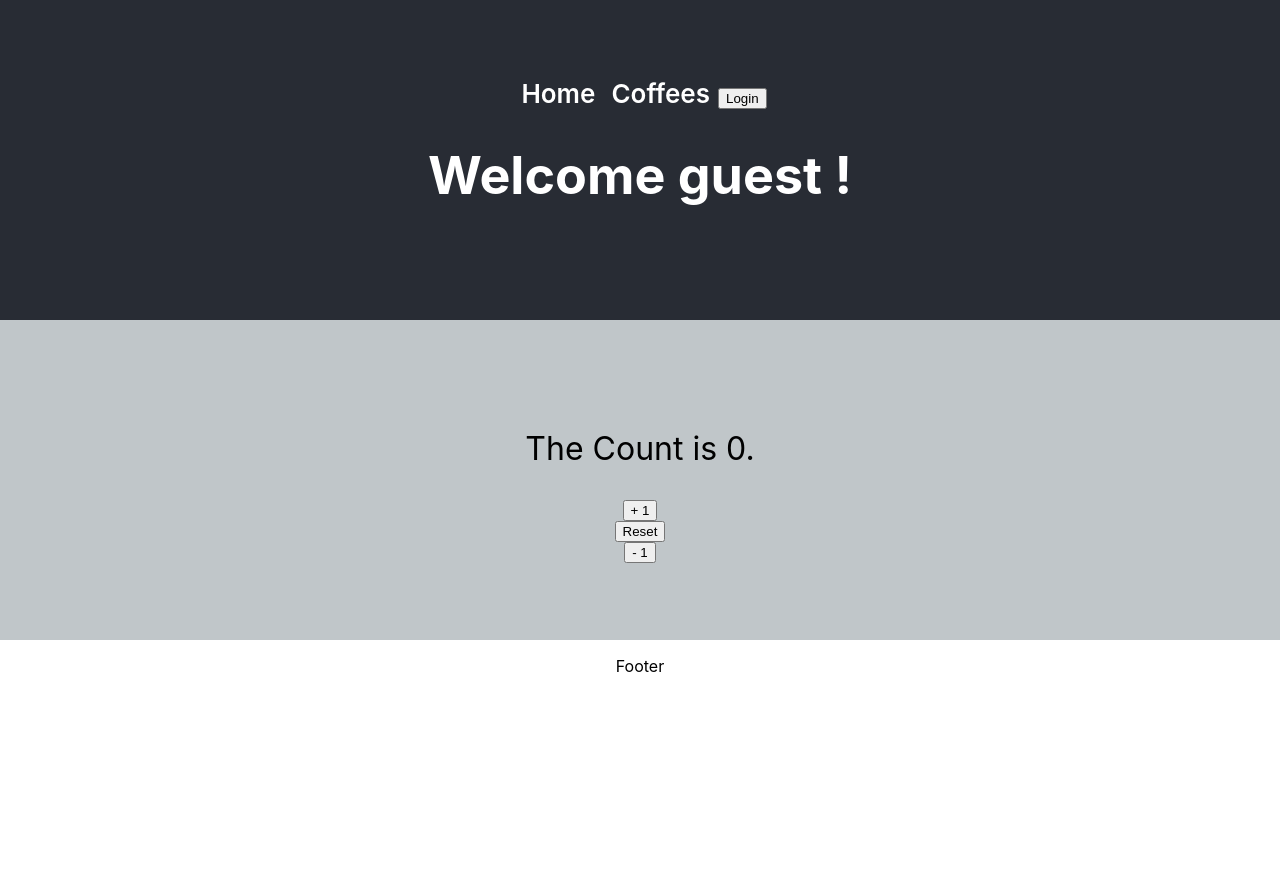
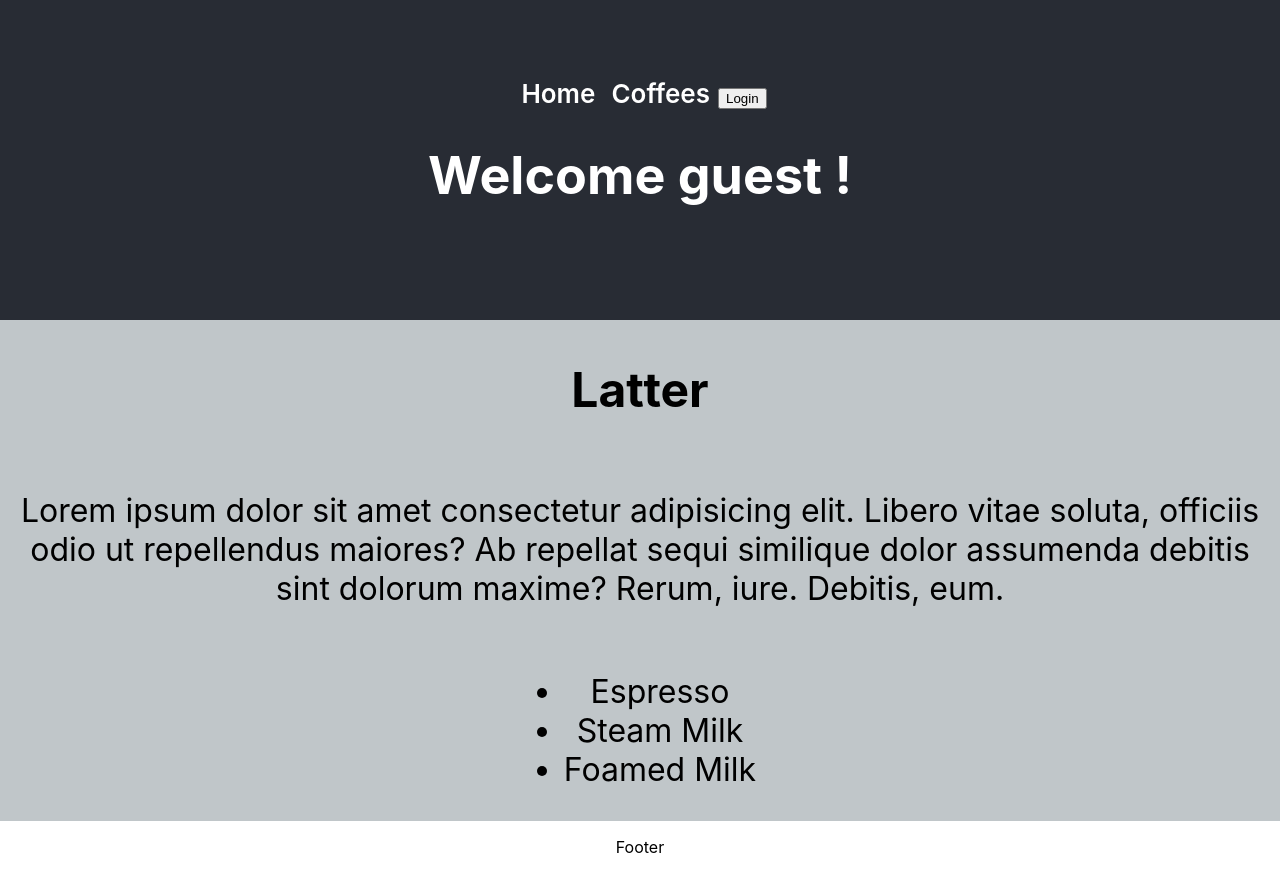
Before and after one commit to aperdomoll90/react02, a React (Create React App) app: page /coffees/1 in a window 1280 px wide. Before the commit the page ends 800 px from the top, so only its background shows below. Built offline with nearby package versions, Linux system fonts and the light colour scheme.

Commit message:
route added

```diff
--- a/src/App.css
+++ b/src/App.css
@@ -46,11 +46,12 @@
   display: flex;
   justify-content: space-between;
   margin-bottom: 30px;
+  flex-direction:row;
 }
 
 .allCoffees > li > div {
   display: flex;
-  flex-direction: column;
+  flex-direction:row;
 }
 
 nav > a {
--- a/src/App.js
+++ b/src/App.js
@@ -5,6 +5,8 @@ import Main from './components/Main';
 import Footer from './components/Footer';
 import Coffees from './components/Coffees';
 import { BrowserRouter as Router, Switch, Route } from 'react-router-dom';
+import  CoffeeDetails from './components/Coffees/CoffeeDetails'
+
 
 function App() {
   const [isLoggedIn, setIsLoggedIn] = useState(false);
@@ -17,13 +19,9 @@ function App() {
         <section className="main-section">
           <Switch>
 
-          <Route path="/coffee">
-              <Coffees />
-            </Route>
-
-            <Route path="/">
-              <Main />
-            </Route>
+          <Route path="/coffees/:slug" component={CoffeeDetails} />
+          <Route path="/coffees" component={Coffees} />
+          <Route path="/" component={Main} />
 
           </Switch>
         </section>
--- /dev/null
+++ b/src/components/Coffees/CoffeeDetails.js
@@ -0,0 +1,22 @@
+import React from 'react';
+
+function CoffeeDetails() {
+  return (
+    <>
+      <h2>Latter</h2>
+      <p>
+        Lorem ipsum dolor sit amet consectetur adipisicing elit. Libero vitae
+        soluta, officiis odio ut repellendus maiores? Ab repellat sequi
+        similique dolor assumenda debitis sint dolorum maxime? Rerum, iure.
+        Debitis, eum.
+      </p>
+      <ul>
+        <li>Espresso</li>
+        <li>Steam Milk</li>
+        <li>Foamed Milk</li>
+      </ul>
+    </>
+  );
+}
+
+export default CoffeeDetails;
--- a/src/components/Coffees/SingleCoffee.js
+++ b/src/components/Coffees/SingleCoffee.js
@@ -1,17 +1,16 @@
 import React from 'react'
+import {Link} from 'react-router-dom'
 
 function SingleCoffee({ coffee }) {
   if(!coffee.title) {
     return null
   }
+  const slug = coffee.title.toLowerCase().replace('','-')
   return (
-    <li key={coffee.id}>
-      <div>
-        <h3>{coffee.title}</h3>
-        <span>{coffee.description} </span>
-      </div>
-      <img src={`https://loremflickr.com/200/200/coffee?lock=${coffee.id}`} alt='' />
-    </li>
+    <h3>
+       <Link to={`/coffees/${slug}`}> {coffee.title}</Link>
+    </h3>
+
   )
 }
 
--- a/src/components/Coffees/index.js
+++ b/src/components/Coffees/index.js
@@ -17,7 +17,7 @@ class Coffees extends React.Component{
 
   handleButtonClick(type){
     this.setState({ coffees: null})
-    fetch('https://api.sampleapis.com/coffee/${type')
+    fetch(`https://api.sampleapis.com/coffee/${type}`)
       .then(response => response.json())
       .then(data => this.setState({ coffees: data}))
       .catch(err => console.log(err))
@@ -30,7 +30,7 @@ class Coffees extends React.Component{
         <h2>Coffees:</h2>
         <button onClick={()=> this.handleButtonClick('hot')}>Hot</button>
         <button onClick={()=> this.handleButtonClick('iced')}>Iced</button>
-        {coffees.map(coffee => {
+        {!coffees ? <p>Loading...</p> : coffees.map(coffee => {
           return <SingleCoffee key={coffee.id} coffee={coffee} />
         })}
       </>
--- a/src/components/Header/Navbar.js
+++ b/src/components/Header/Navbar.js
@@ -5,7 +5,7 @@ function Navbar({ isLoggedIn, setIsLoggedIn }) {
   return (
       <nav>
       <Link to="/">Home</Link>
-      <Link to="/coffee">Coffees</Link>
+      <Link to="/coffees">Coffees</Link>
     <button onClick={() => setIsLoggedIn(!isLoggedIn)}>
       {isLoggedIn ? 'Logout' : 'Login'}
     </button>
```
